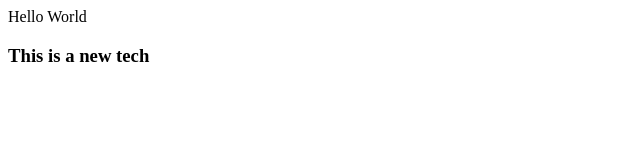
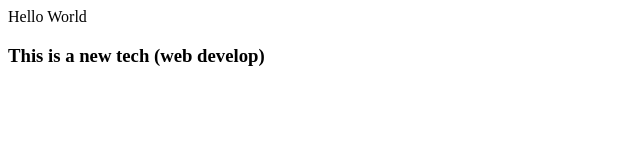
Before and after one commit to Sheetaljain10/demofile, a plain HTML site: page index.html in a window 1280 px wide. Shown: the whole page, without its empty margins (0-640 px from the left). Drawn offline with Linux system fonts and the light colour scheme.

Commit message:
Add feature2

```diff
--- a/index.html
+++ b/index.html
@@ -1,2 +1,2 @@
 <p>Hello World</p>
-<h3>This is a new tech</h3>
+<h3>This is a new tech (web develop)</h3>
```
